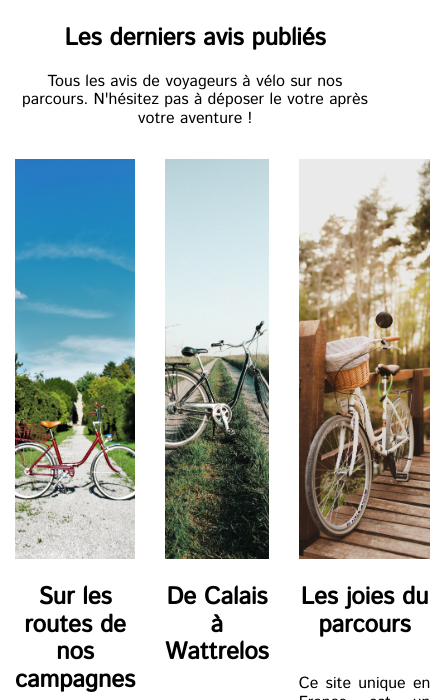
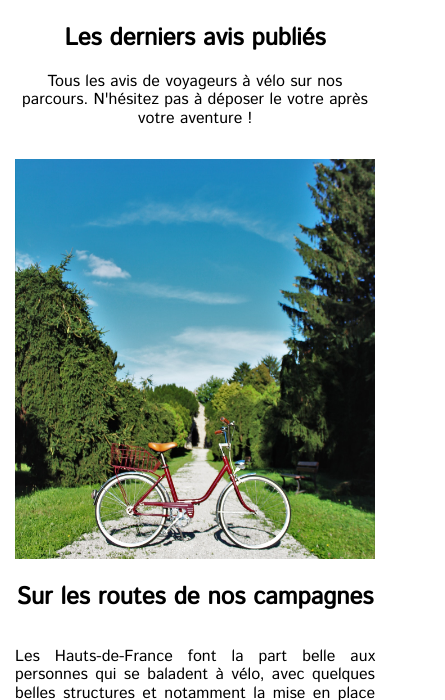
Before and after one commit to Lillau59/BRIEF-5, a website: page temoignages.html in a window 390 px wide. Shown: the part 400-1100 px from the top of the page, 445 px wide, since content can reach past the window. Drawn offline with nearby package versions, Linux system fonts and the light colour scheme; files that its build step writes are made by us from their sources.

Commit message:
page temoignages oki RAS

```diff
--- a/sass/pages/_temoignagnes.scss
+++ b/sass/pages/_temoignagnes.scss
@@ -74,9 +74,17 @@
 @media screen and (max-width: 800px) {
     .temoignages {
         main {
-            grid-template-columns: 1fr 1fr 1fr;
+            grid-template-columns: 1fr 1fr;
 
         }
     }
+}
 
+@media screen and (max-width: 550px) {
+    .temoignages {
+        main {
+            grid-template-columns: 1fr;
+
+        }
+    }
 }
```
